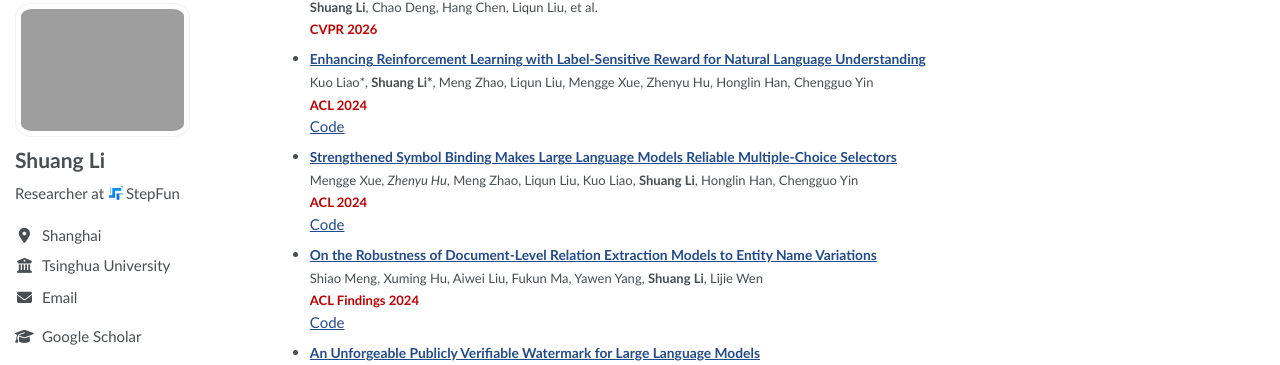
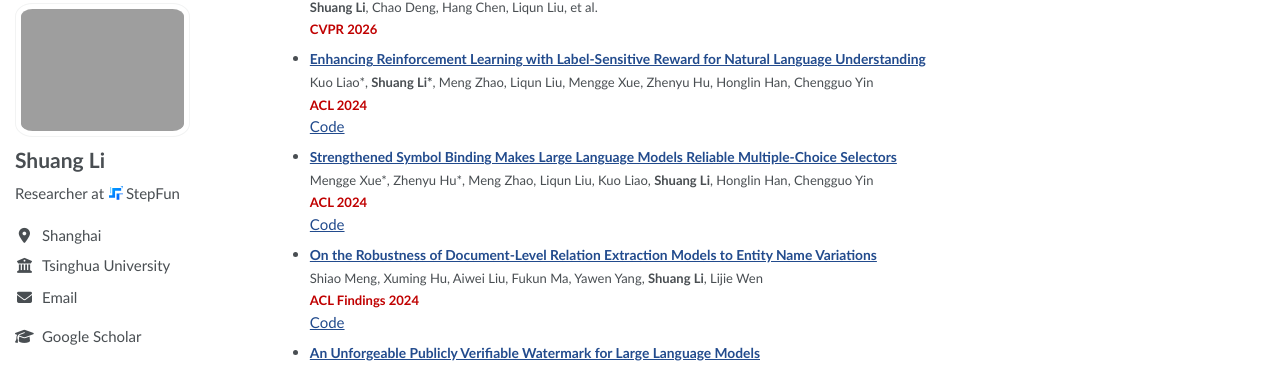
Before and after one commit to thulishuang/thulishuang.github.io, a Jekyll site: the page built from _pages/about.md, in a window 1280 px wide and 900 px high, scrolled down 808 px. Shown: the part 88-453 px from the top of the window. Built offline with Jekyll 4.4.1, drawn with Linux system fonts in a browser that asks for light colours; a script that is not in the unit is left out; some of the changed lines change nothing that is shown.

Commit message:
Fix publication author formatting

```diff
--- a/_pages/about.md
+++ b/_pages/about.md
@@ -64,7 +64,7 @@ I received my Ph.D. degree from the [School of Software](https://www.thss.tsingh
 [Code](https://github.com/MagiaSN/ACL2024_RLLR)
 
 - <span style="font-size: 0.92em;">[**Strengthened Symbol Binding Makes Large Language Models Reliable Multiple-Choice Selectors**](https://arxiv.org/abs/2406.01026)</span>\
-<span style="font-size: 0.869em;">Mengge Xue*, Zhenyu Hu*, Meng Zhao, Liqun Liu, Kuo Liao, <strong>Shuang Li</strong>, Honglin Han, Chengguo Yin</span>\
+<span style="font-size: 0.869em;">Mengge Xue&#42;, Zhenyu Hu&#42;, Meng Zhao, Liqun Liu, Kuo Liao, <strong>Shuang Li</strong>, Honglin Han, Chengguo Yin</span>\
 <span style="font-size: 0.87em; color: #c00000;">**ACL 2024**</span> \
 [Code](https://github.com/berryxue/PIF)
 
```
